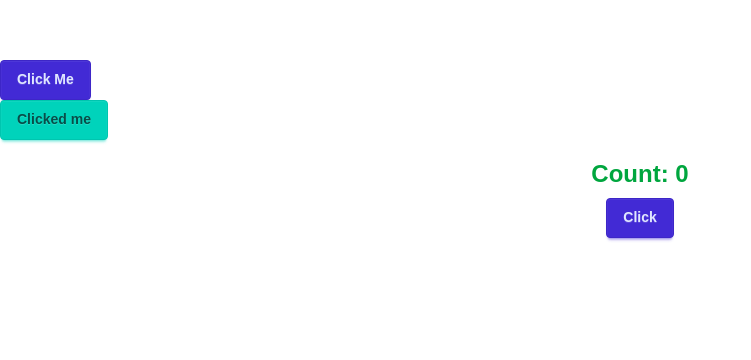
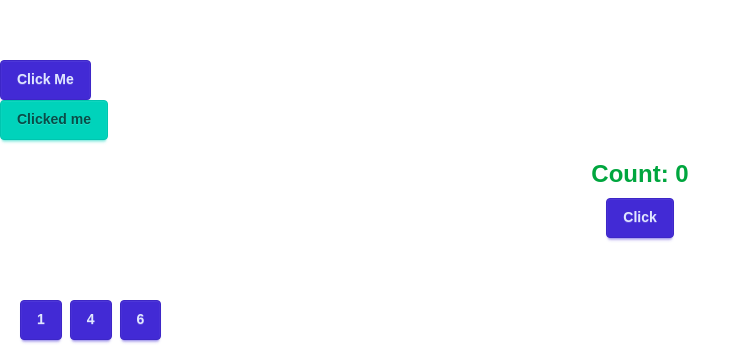
Before and after one commit to Aminulislam98/React-Module, a React (Vite) app: page / in a window 1280 px wide. Shown: the part 1363-1723 px from the top of the page, without its empty margins (0-751 px from the left). Before the commit the page ends 1619 px from the top, so only its background shows below. Built offline with nearby package versions, Linux system fonts and the light colour scheme.

Commit message:
practiced aobut state by making batsman score

```diff
--- a/src/App.jsx
+++ b/src/App.jsx
@@ -7,6 +7,7 @@
 import FuncationP from "./Hero-section/FuncationP";
 import FunctionParam from "./Hero-section/FunctionParam";
 import State from "./Hero-section/State";
+import Batsman from "./Hero-section/Batsman";
 
 function App() {
   return (
@@ -39,6 +40,7 @@
       <FuncationP />
       <FunctionParam />
       <State />
+      <Batsman />
     </>
   );
 }
--- /dev/null
+++ b/src/Hero-section/Batsman.jsx
@@ -0,0 +1,32 @@
+import React, { useState } from "react";
+
+const Batsman = () => {
+  const [score, setScore] = useState(0);
+  const ball1 = () => {
+    setScore(score + 1);
+  };
+  const ball4 = () => {
+    setScore(score + 4);
+  };
+  const ball6 = () => {
+    setScore(score + 6);
+  };
+  return (
+    <div className="border-4 p-4">
+      <h1>Total Score: {score}</h1>
+      {score >= 50 && <p className="text-yellow-600">Congrats You hit 50</p>}
+      {score >= 100 && <p className="text-green-600">Congrats You hit 100</p>}
+      <button className="btn btn-primary mr-2" onClick={ball1}>
+        1
+      </button>
+      <button className="btn btn-primary mr-2" onClick={ball4}>
+        4
+      </button>
+      <button className="btn btn-primary" onClick={ball6}>
+        6
+      </button>
+    </div>
+  );
+};
+
+export default Batsman;
```
